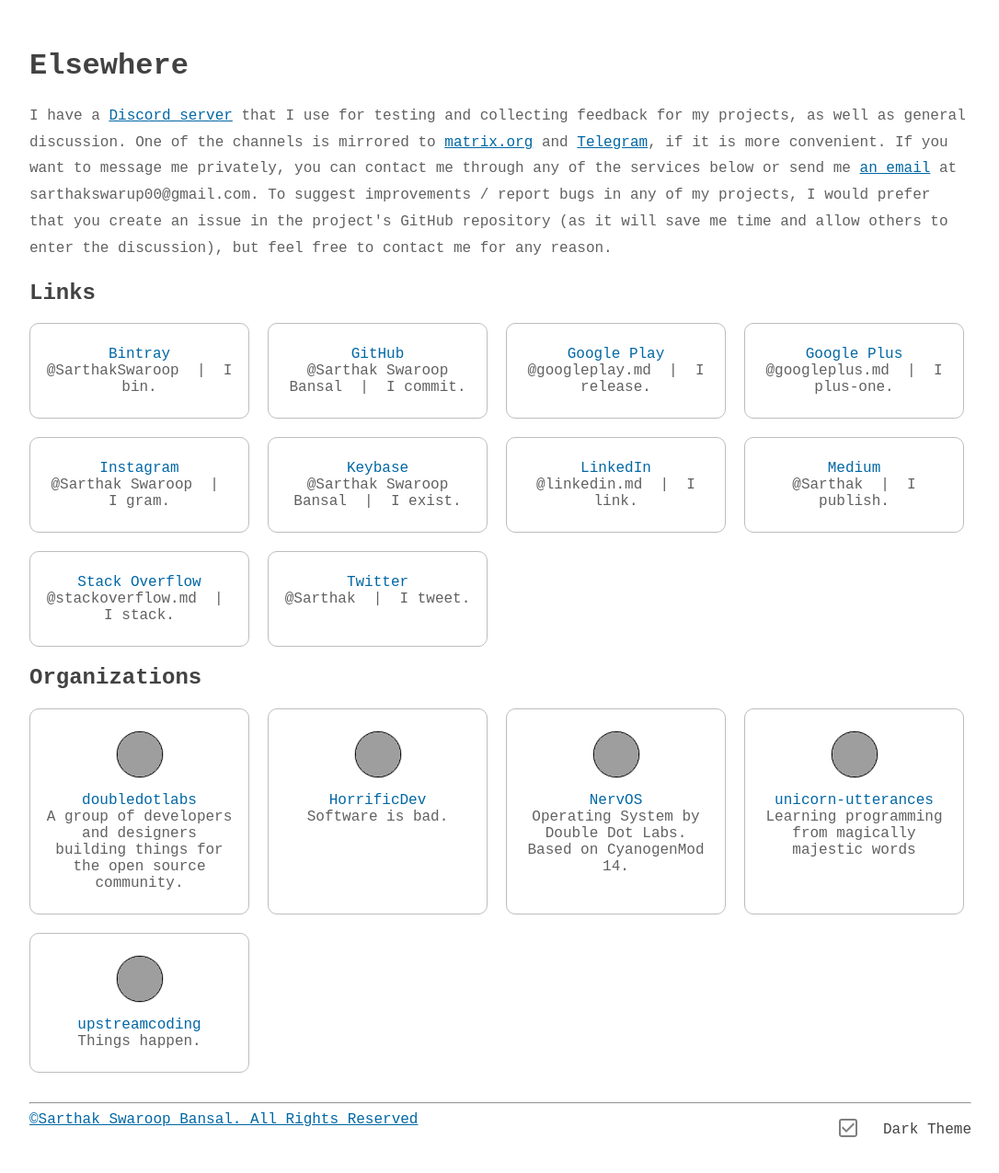
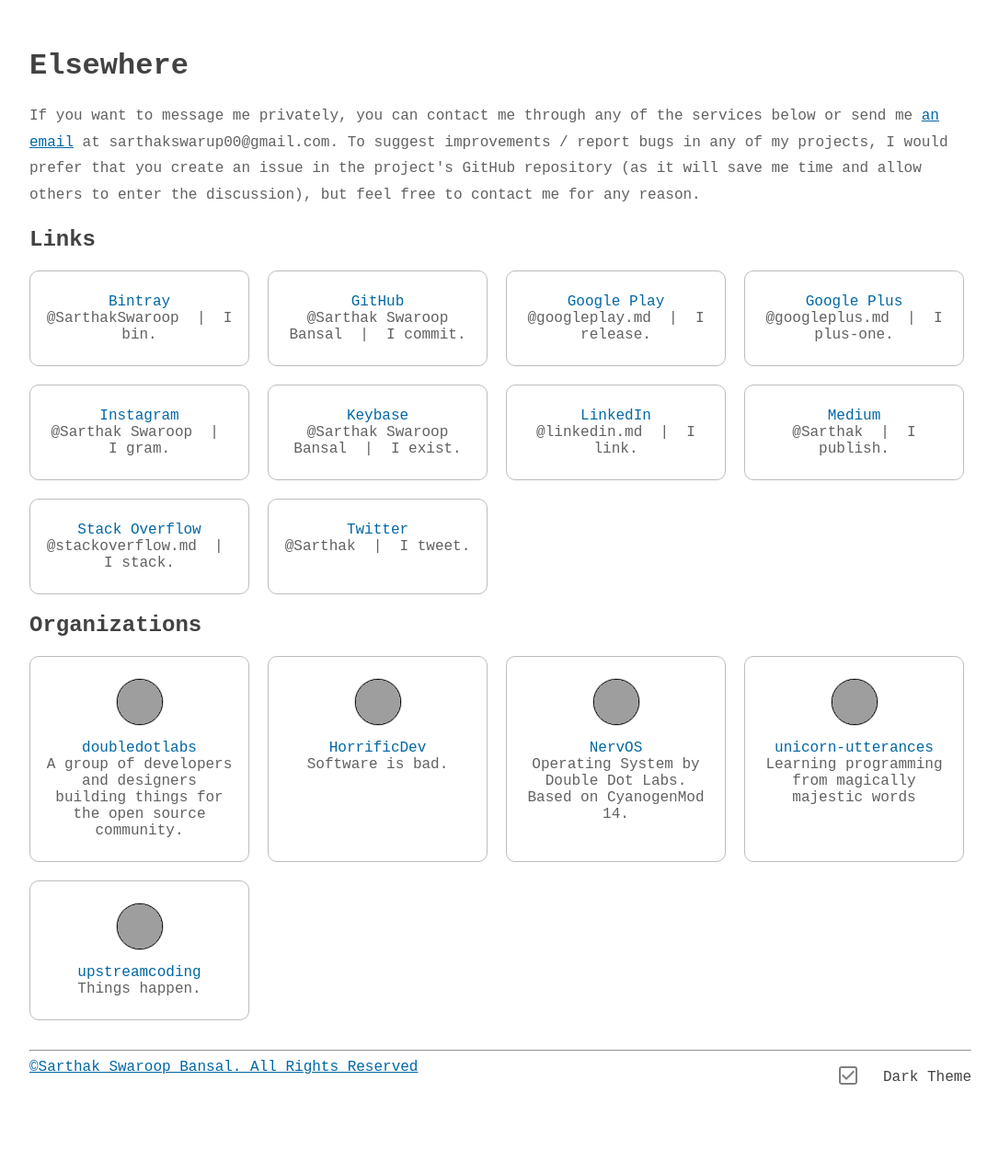
Before and after one commit to SarthakSwaroop/sarthakswaroop.github.io, a Jekyll site: the page built from pages/links.html, in a window 1280 px wide, cut to the strip 0-1354 px from the top of the page. Shown: the top 1275 px of the strip at 92% size, without its empty margins (96-1182 px from the left). Built offline with Jekyll 4.4.1, drawn with Linux system fonts in a browser that asks for light colours; some web fonts are replaced; comment, search, counter and statistics services are not loaded; grey boxes are pictures that could not be loaded.

Commit message:
Update links.html

```diff
--- a/pages/links.html
+++ b/pages/links.html
@@ -7,9 +7,7 @@
 <main>
     <h1>Elsewhere</h1>
     <p class="markdown">
-        I have a <a href="https://discord.jfenn.me/">Discord server</a> that I use for testing and collecting feedback for my projects,
-        as well as general discussion. One of the channels is mirrored to <a href="https://matrix.to/#/!apQumaWwHIRDmTIYAr:matrix.org">matrix.org</a>
-        and <a href="https://t.me/joinchat/JV--FRZrSf-NJqeE0OGKXg">Telegram</a>, if it is more convenient. If you want to message me privately,
+        If you want to message me privately,
         you can contact me through any of the services below or send me <a href="mailto:{{ site.email }}">an email</a> at {{ site.email }}.
         To suggest improvements / report bugs in any of my projects, I would prefer that you create an issue in the project's GitHub
         repository (as it will save me time and allow others to enter the discussion), but feel free to contact me for any reason.
```
